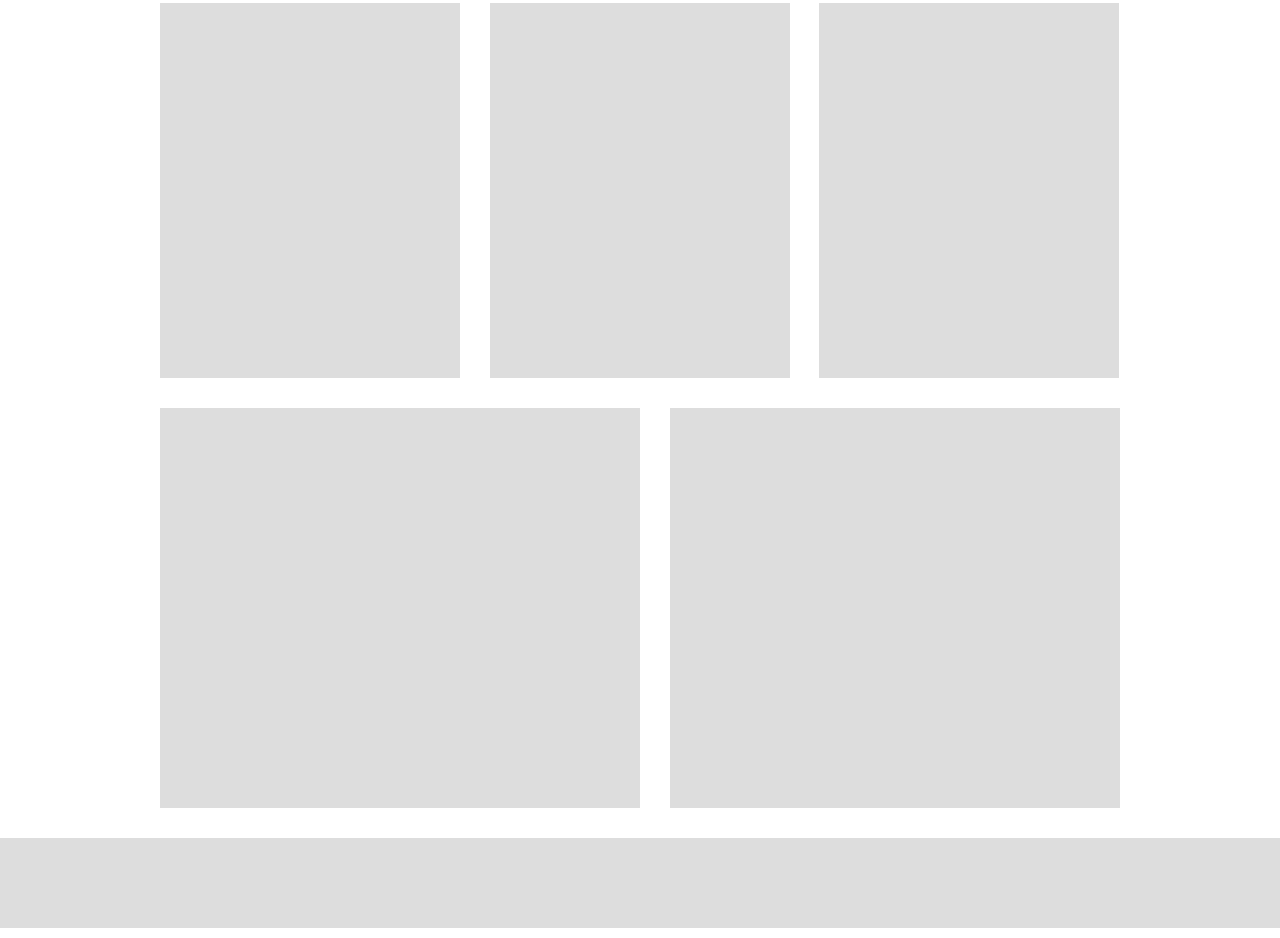
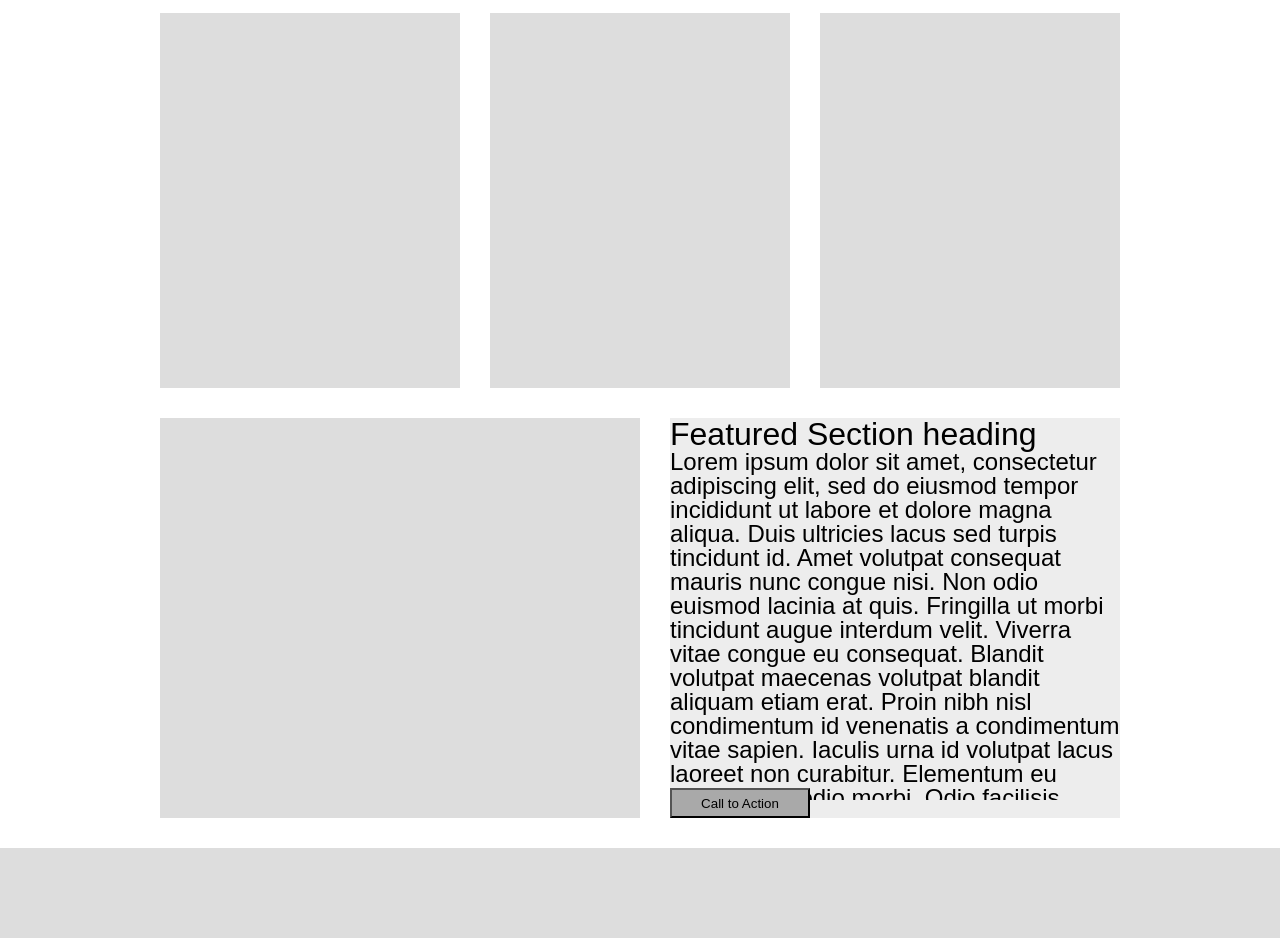
Before and after one commit to KD-CodeFellows-labs/wireframe-exercise, a plain HTML site: page index.html in a window 1280 px wide. Shown: the part 597-1535 px from the top of the page. Drawn offline with Linux system fonts and the light colour scheme.

Commit message:
added scrollable text

```diff
--- a/css/style.css
+++ b/css/style.css
@@ -1,5 +1,5 @@
 header {
-    background: #DDD;
+    background: rgb(242, 242, 242);
     width: 100%;
     height: 90px;
     margin-bottom: 30px;
@@ -10,18 +10,21 @@ section#logo {
     display: inline-block;
     width: 200px;
     height: 70px;
-    margin: 10px;
+}
+img {
+    margin-bottom: 5px;
 }
 div {
-    background: green;
+    background: rgb(216, 216, 216);
     display: inline-block;
+    text-align: center;
     width: 200px;
     height: 70px;
-    margin-bottom: 10px;
-    margin-right: 5px;
+    margin-bottom: 5px;
+    position: relative;
 }
 nav {
-    display: inline;
+    margin-top: 10px;
 }
 main {
     width: 960px;
@@ -45,32 +48,52 @@ article#sub {
 }
 #sub section {
     background: #DDD;
+    display: inline-block;
     width: 300px;
     height: 375px;
-    display: inline-block;
 }
 article#sub section:first-child {
-    margin-right: 25.5px;
+    margin-right: 30px;
 }
 article#sub section:last-child {
-    margin-left: 25.5px;
+    margin-left: 30px;
 }
 article#feature {
     height: 400px;
 }
 #feature section {
     background: #DDD;
-
 }
 article#feature section:first-child {
+    background: #DDD;
     width: 480px;
     height: 400px;
     float: left;
 }
 article#feature section:last-child {
+    background: rgb(237, 237, 237);
     width: 450px;
     height: 400px;
     float: right;
+    position: relative;
+}
+h3 {
+    font-family: Arial, Helvetica, sans-serif;
+    font-size: 2em;
+}
+p {
+    font-family: Arial, Helvetica, sans-serif;
+    font-size: 1.5em;
+    width: 450px;
+    height: 350px;
+    overflow-y: scroll;
+}
+button {
+    background: darkgray;
+    width: 140px;
+    height: 30px;
+    bottom: 0px;
+    position: absolute;
 }
 footer {
     background: #DDD;
--- a/index.html
+++ b/index.html
@@ -8,7 +8,7 @@
     <body>
         <header>
             <nav>
-                <section id="logo"></section>
+                <section id="logo"><img src="https://placehold.it/200x70/ddd"></section>
                 <div></div>
                 <div></div>
                 <div></div>
@@ -18,13 +18,19 @@
         <main>
             <article id="heroImage"></article>
             <article id="sub">
-                <section></section>
-                <section></section>
-                <section></section>
+                <section></section><section></section><section></section>
             </article>
             <article id="feature">
                 <section id="banner"></section>
-                <section></section>
+                <section>
+                    <h3>Featured Section heading</h3>
+                    <p>Lorem ipsum dolor sit amet, consectetur adipiscing elit, sed do eiusmod tempor incididunt ut labore et dolore magna aliqua. Duis ultricies lacus sed turpis tincidunt id. Amet volutpat consequat mauris nunc congue nisi. Non odio euismod lacinia at quis. Fringilla ut morbi tincidunt augue interdum velit. Viverra vitae congue eu consequat. Blandit volutpat maecenas volutpat blandit aliquam etiam erat. Proin nibh nisl condimentum id venenatis a condimentum vitae sapien. Iaculis urna id volutpat lacus laoreet non curabitur. Elementum eu facilisis sed odio morbi. Odio facilisis mauris sit amet massa vitae tortor condimentum lacinia.
+
+                            Pellentesque elit eget gravida cum. Purus ut faucibus pulvinar elementum integer enim neque volutpat ac. Sociis natoque penatibus et magnis dis parturient montes nascetur ridiculus. Quis imperdiet massa tincidunt nunc pulvinar. Ut sem viverra aliquet eget sit. Dolor sit amet consectetur adipiscing elit. Diam vulputate ut pharetra sit amet aliquam id. Libero justo laoreet sit amet. Quis auctor elit sed vulputate mi sit. Tellus in metus vulputate eu scelerisque. Ornare suspendisse sed nisi lacus sed viverra. Viverra maecenas accumsan lacus vel facilisis.
+
+                            Vitae elementum curabitur vitae nunc sed velit dignissim. Elit ut aliquam purus sit amet luctus venenatis. Urna cursus eget nunc scelerisque viverra. Maecenas volutpat blandit aliquam etiam. Pellentesque diam volutpat commodo sed egestas egestas fringilla phasellus faucibus. Turpis massa tincidunt dui ut ornare lectus sit. Pharetra vel turpis nunc eget lorem dolor. Vestibulum lectus mauris ultrices eros in cursus turpis massa. Eget est lorem ipsum dolor sit. Semper quis lectus nulla at volutpat diam ut venenatis tellus. Id diam maecenas ultricies mi. Mi eget mauris pharetra et ultrices neque ornare aenean euismod. Amet volutpat consequat mauris nunc congue nisi vitae suscipit tellus. Quis hendrerit dolor magna eget.</p>
+                    <button value="callToAction">Call to Action</button>
+                </section>
             </article>
         </main>
         <footer>
```
